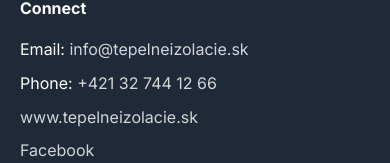
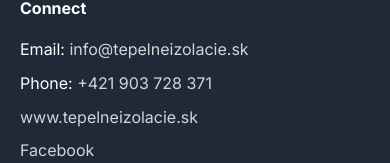
Before and after one commit to G0stik/izol, a React (Vite) app: page /contact in a window 390 px wide. Shown: the part 3258-3421 px from the top of the page. Built offline with nearby package versions, Linux system fonts and the light colour scheme.

Commit message:
Fix: phone in footer

```diff
--- a/src/components/Footer.tsx
+++ b/src/components/Footer.tsx
@@ -32,7 +32,7 @@
             <h4>Connect</h4>
             <ul>
               <li>Email: <a href="mailto:info@tepelneizolacie.sk">info@tepelneizolacie.sk</a></li>
-              <li>Phone: <a href="tel:+421327441266">+421 32 744 12 66</a></li>
+              <li>Phone: <a href="tel:+421903728371">+421 903 728 371</a></li>
               <li><a href="http://www.tepelneizolacie.sk" target="_blank" rel="noopener noreferrer">www.tepelneizolacie.sk</a></li>
               <li><a href="https://www.facebook.com/tepelneizolacie" target="_blank" rel="noopener noreferrer">Facebook</a></li>
             </ul>
```
